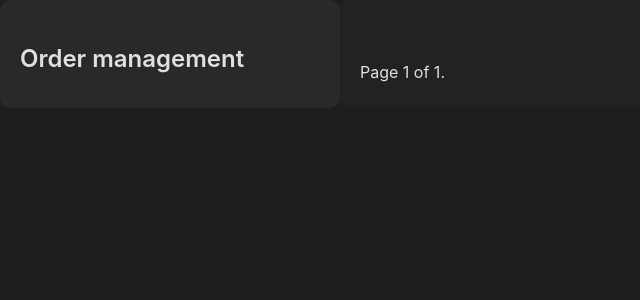
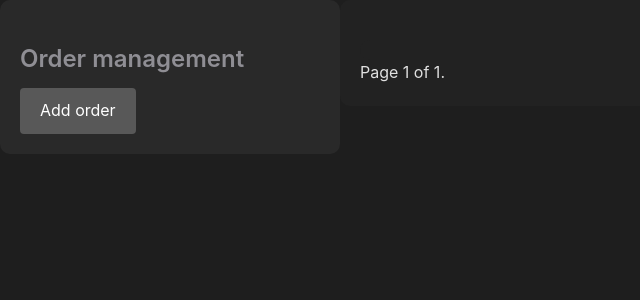
Before and after one commit to smdsu/django-testovoe, a Django app: page /orders/ in a window 1280 px wide. Shown: the top 300 px of the page, without its empty margins (0-640 px from the left). Run offline with Django 5.2, Linux system fonts and the light colour scheme; data that the repository does not hold is empty.

Commit message:
Little templates changes

```diff
--- a/order_management/static/order_management/ordder_management.css
+++ b/order_management/static/order_management/ordder_management.css
@@ -171,3 +171,29 @@ input, textarea {
     font-weight: bold;
     color: #aaa;
 }
+
+p.date::after {
+    content: "";
+    display: block;
+    margin-top: 10px;
+    margin-bottom: -10px;
+    border-bottom: 1px solid #ccc;
+}
+
+.btn {
+    display: inline-block;
+    padding: 10px 20px;
+    background-color: #585858;
+    color: #fff;
+    font-size: 16px;
+    text-align: center;
+    text-decoration: none;
+    border: none;
+    border-radius: 4px;
+    cursor: pointer;
+    transition: background-color 0.3s;
+}
+
+.btn:hover {
+    background-color: #383838;
+}
--- a/order_management/templates/order_management/base.html
+++ b/order_management/templates/order_management/base.html
@@ -12,7 +12,13 @@
             {% endblock %}
         </div>
         <div id="sidebar">
-            <h2>Order management</h2>
+            <h2>
+                <a href="{% url 'orders:order_list' %}">
+                    Order management
+                </a>
+            </h2>
+            {% block sidebar %}
+            {% endblock %}
         </div>
     </body>
 </html>
--- a/order_management/templates/order_management/order/list.html
+++ b/order_management/templates/order_management/order/list.html
@@ -4,12 +4,17 @@
 
 {% block content %}
     {% for order in orders %}
-        <h2>Order №{{ order.id }} - Table №{{ order.table_number }}</h2>
+        <h2>
+            <a href="{{ order.get_abs_url }}">
+                Order №{{ order.id }} - Table №{{ order.table_number }}
+            </a>
+        </h2>
         <p class="status">
             Status: {{ order.get_status_display }}
         </p>
         <p class="items">
-            {% for item in order.items.all %}
+            Items:
+            {% for item in order.items.all|slice:":5" %}
                 <li>
                     {{ item.name }} — {{ item.price }}
                 </li>
@@ -24,3 +29,7 @@
     {% endfor %}
     {% include "order_management/pagination.html" with page=page_obj %}
 {% endblock %}
+
+{% block sidebar %}
+    <a href="" class="btn btn-primary">Add order</a>
+{% endblock %}
```
